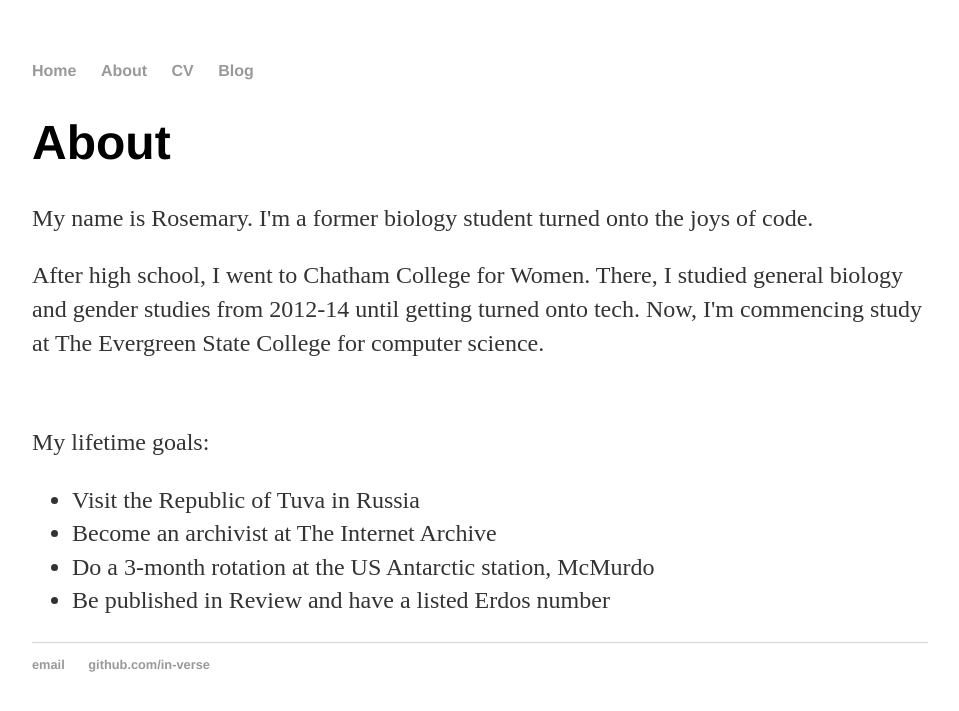
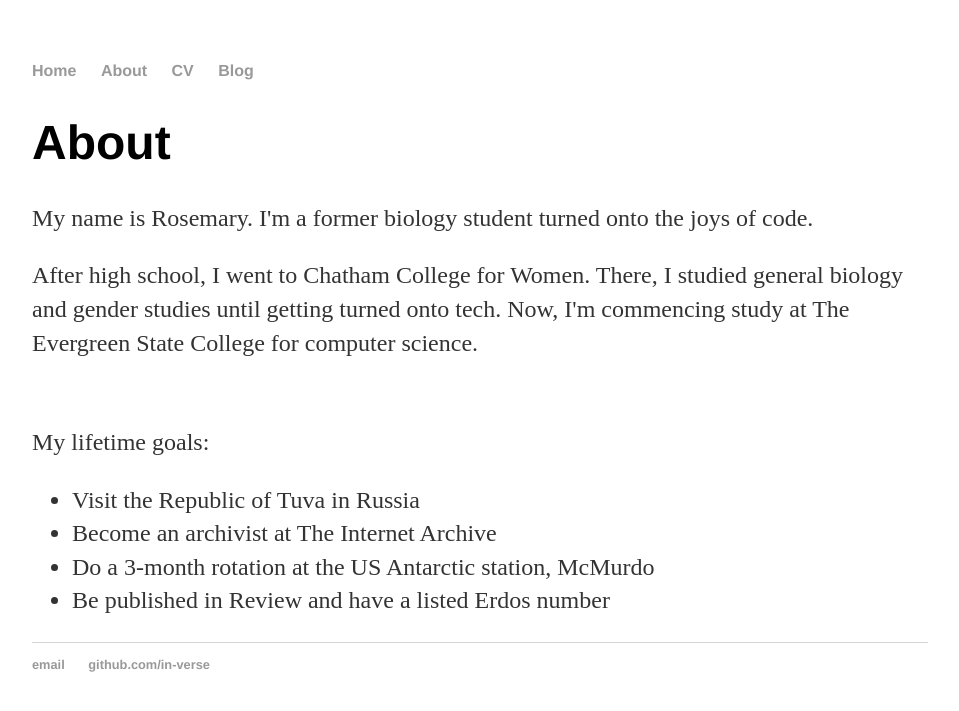
Before and after one commit to In-Verse/in-verse.github.io, a Jekyll site: the page built from about/index.html, in a window 1280 px wide. Shown: the top 711 px of the page, without its empty margins (160-1119 px from the left). Built offline with Jekyll 4.4.1, drawn with Linux system fonts in a browser that asks for light colours.

Commit message:
Update index.html

```diff
--- a/about/index.html
+++ b/about/index.html
@@ -6,8 +6,7 @@ title: About Rosemary
 		<div class="about">
 			<h1>About</h1>
 			<p>My name is Rosemary. I'm a former biology student turned onto the joys of code.</p>
-			<p>After high school, I went to Chatham College for Women. There, I studied general biology and gender studies from
-			2012-14 until getting turned onto tech. Now, I'm commencing study at The Evergreen State College for computer science.</p>
+			<p>After high school, I went to Chatham College for Women. There, I studied general biology and gender studies until getting turned onto tech. Now, I'm commencing study at The Evergreen State College for computer science.</p>
 			<br>
 			<p>My lifetime goals:</p>
 			<ul class="contacts">
```
